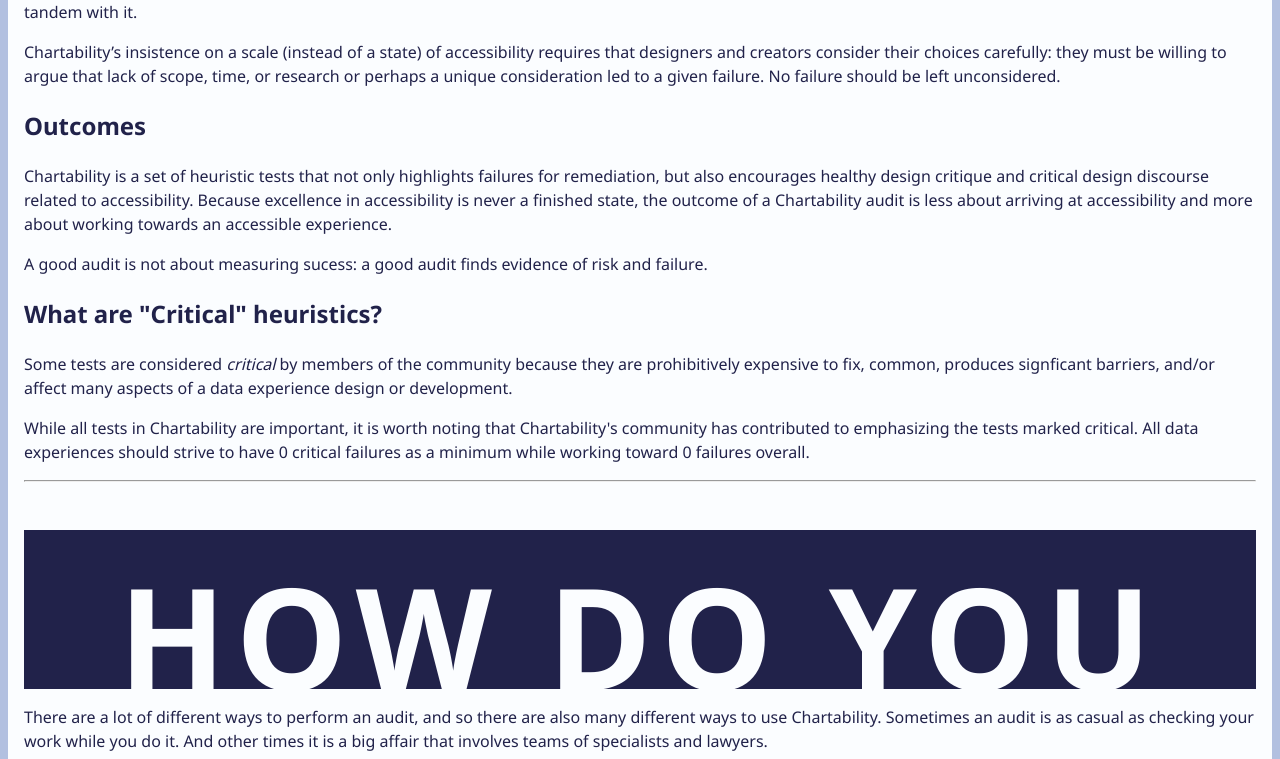
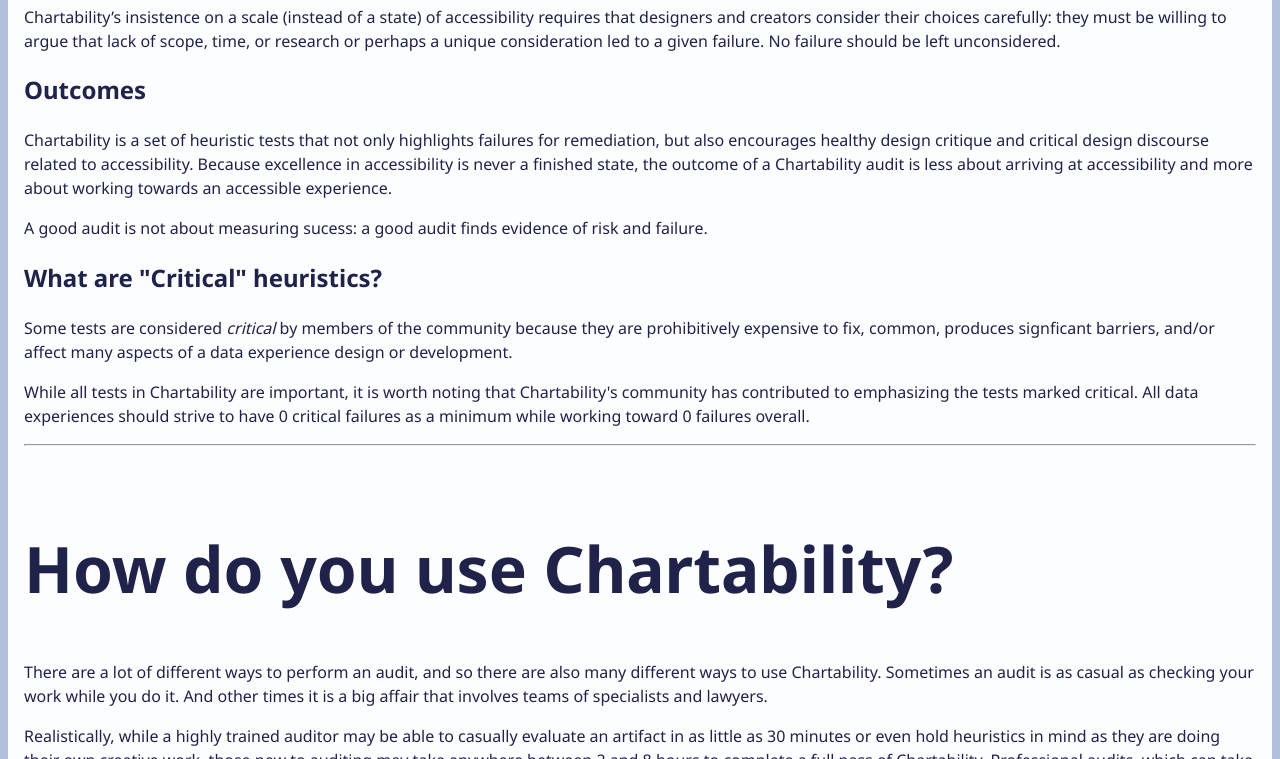
Before and after one commit to Chartability/POUR-CAF, a website: page index.html in a window 1280 px wide. Shown: the part 694-1453 px from the top of the page. Drawn offline with Linux system fonts and the light colour scheme.

Commit message:
remove huge chartability h1 styling

```diff
--- a/includes/style.css
+++ b/includes/style.css
@@ -11,8 +11,7 @@
     --bright: #fee557;
     --soft: #fef4ac;
     --body-font: 1rem;
-    --h1: 11vw;
-    --h1-height: 12.4vw;
+    --h1: 5vw;
     --h2: 3rem;
     --h3: 2rem;
 }
@@ -41,21 +40,13 @@
     /* box-shadow: inset 20rem var(--base); */
 }
 
+h1 {
+    color: var(--text-or-dark);
+}
+
 @media (min-width: 650px) {
   h1 {
-    text-align: center;
-    margin: 0;
-    padding: 0;
-    width: 100%;
-
     font-size: var(--h1);
-    letter-spacing: 0.07em;
-    text-transform: uppercase;
-    font-weight: 700;
-
-    color: var(--background-or-light);
-    background-color: var(--text-or-dark);
-    height: var(--h1-height);
   }
 
   main {
```
